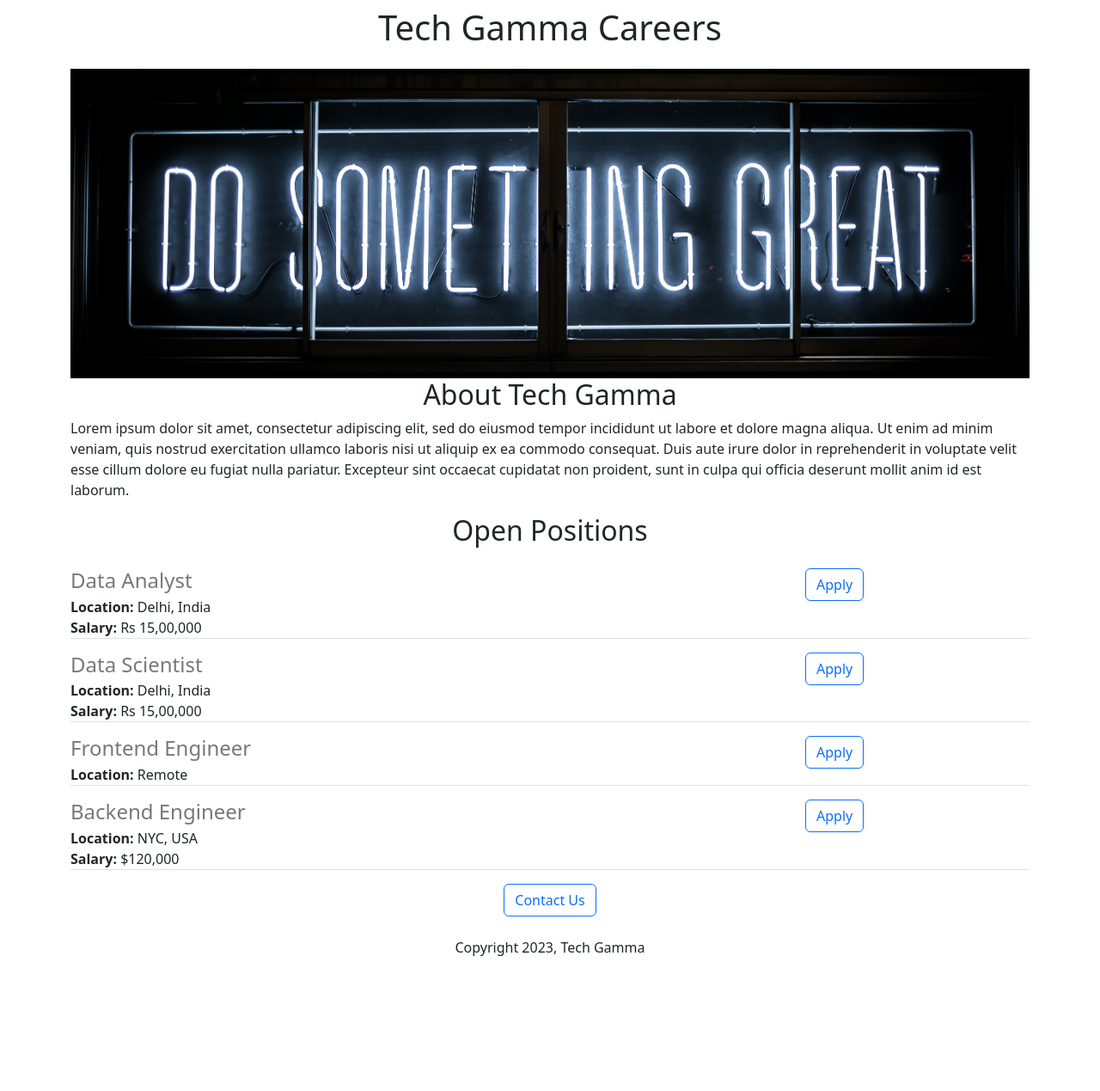
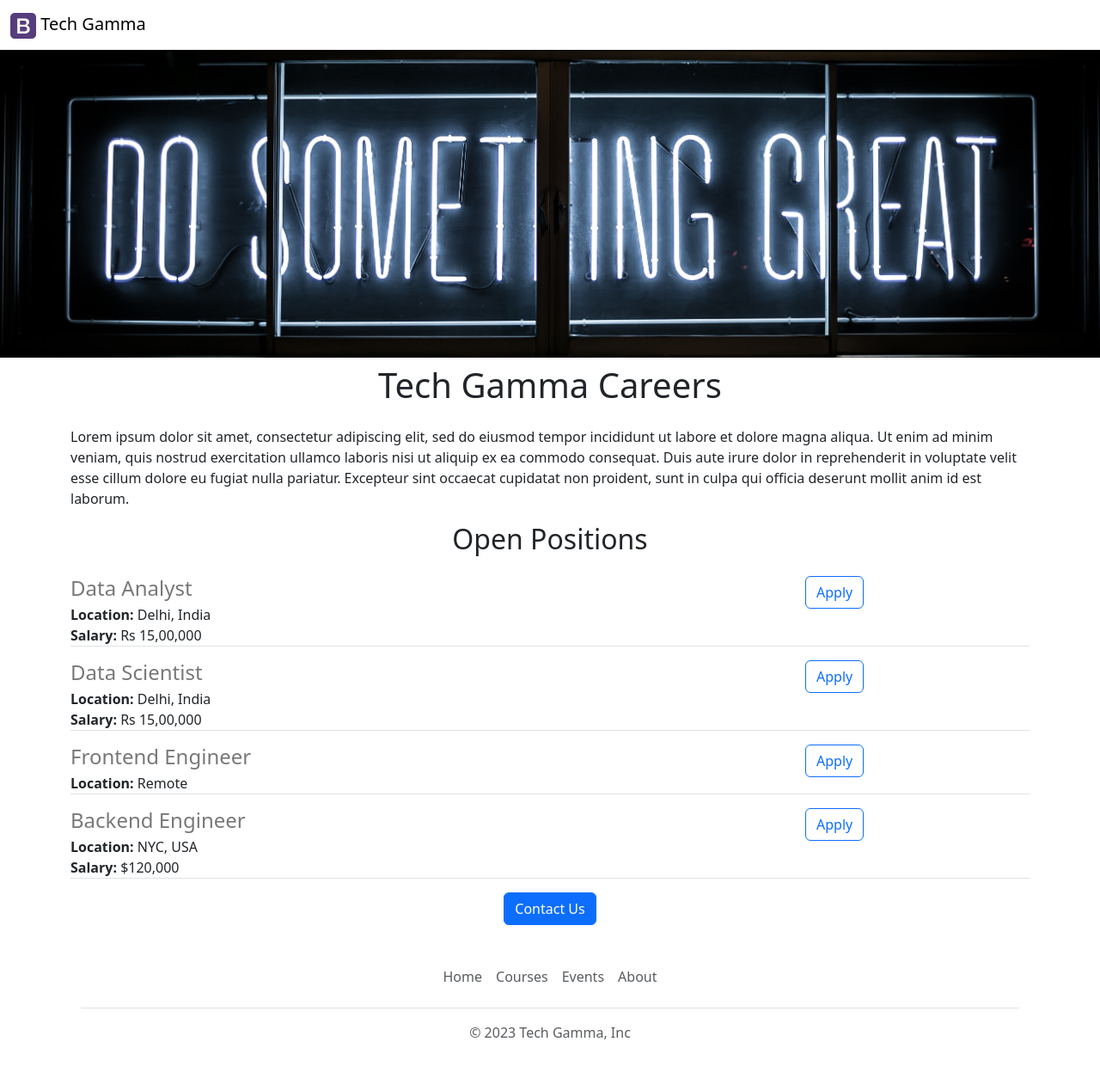
Before and after one commit to dipanjan51/careers-site, a Flask app: page / in a window 1280 px wide. Shown: the whole page at 86% size. Before the commit the page ends 1112 px from the top, so only its background shows below. Run offline with Flask 3, Linux system fonts and the light colour scheme.

Commit message:
Added functional improvements

```diff
--- /dev/null
+++ b/templates/footer.html
@@ -0,0 +1,11 @@
+<div class="container">
+    <footer class="py-3 my-4">
+      <ul class="nav justify-content-center border-bottom pb-3 mb-3">
+        <li class="nav-item"><a href="#" class="nav-link px-2 text-body-secondary">Home</a></li>
+        <li class="nav-item"><a href="#" class="nav-link px-2 text-body-secondary">Courses</a></li>
+        <li class="nav-item"><a href="#" class="nav-link px-2 text-body-secondary">Events</a></li>
+        <li class="nav-item"><a href="#" class="nav-link px-2 text-body-secondary">About</a></li>
+      </ul>
+      <p class="text-center text-body-secondary">&copy; 2023 Tech Gamma, Inc</p>
+    </footer>
+  </div>
--- a/templates/home.html
+++ b/templates/home.html
@@ -15,10 +15,12 @@
     </style>
   </head>
   <body>
+    {% include 'nav.html' %}
+    <img class="img-fluid" id="banner" src="http://127.0.0.1:5000/static/banner.jpg" alt="banner image">
+
     <div class="container">
     <h1 class="text-center mt-2 mb-4">{{ company_name }} Careers</h1>
-    <img class="img-fluid" id="banner" src="http://127.0.0.1:5000/static/banner.jpg" alt="banner image">
-    <h2 class="text-center">About Tech Gamma</h2>
+
     <p>Lorem ipsum dolor sit amet, consectetur adipiscing elit, sed do eiusmod tempor incididunt ut labore et dolore magna aliqua. Ut enim ad minim veniam, quis nostrud exercitation ullamco laboris nisi ut aliquip ex ea commodo consequat. Duis aute irure dolor in reprehenderit in voluptate velit esse cillum dolore eu fugiat nulla pariatur. Excepteur sint occaecat cupidatat non proident, sunt in culpa qui officia deserunt mollit anim id est laborum.</p>
     <h2 class="text-center mt-2 mb-4">Open Positions</h2>
     <div>
@@ -27,8 +29,9 @@
       {% endfor %}
     </div>
       <div class="text-center">
-    <button type="button" class="btn btn-outline-primary">Contact Us</button>
-      <p class="mt-4">Copyright 2023, Tech Gamma</p>
+    <a href="mailto:dipanjandeb0@gmail.com?subject=Question%20about%20Job%20Openings&body=My%20Name%3A%20%3Cyour%20name%20here%3E%0D%0A%0D%0AMy%20Questions%3A" class="btn btn-primary tn-lg">Contact Us</a>
     </div>
+
+    {% include 'footer.html' %}
   </body>
 </html>
--- a/templates/jobitem.html
+++ b/templates/jobitem.html
@@ -8,7 +8,7 @@
             {% endif %}
         </div>
         <div class="col-3">
-            <button type="button" class="btn btn-outline-primary">Apply</button>
+            <a href="mailto:dipanjandeb0@gmail.com?subject=Application%20for%20{{job['title']}}&body=My%20Name%3A%20%3Cyour%20name%20here%3E%0D%0A%0D%0AResume%20Link%3A%20%3Clink%3E%0D%0A%0D%0ALinkedin%20Link%3A%20%3Clinkedin%3E" type="button" class="btn btn-outline-primary">Apply</a>
         </div>
     </div>
 </div>
--- /dev/null
+++ b/templates/nav.html
@@ -0,0 +1,8 @@
+<nav class="navbar shadow-sm fixed-top bg-white">
+    <div class="container-fluid">
+        <a class="navbar-brand" href="#">
+        <img src="/static/bootstrap-solid.svg" width="30" height="30" alt=""> Tech Gamma
+        </a>
+    </div>
+  </nav>
+  <div style="height: 56px;"></div>
```
Also changed, not shown: static/bootstrap-solid.svg (added).
